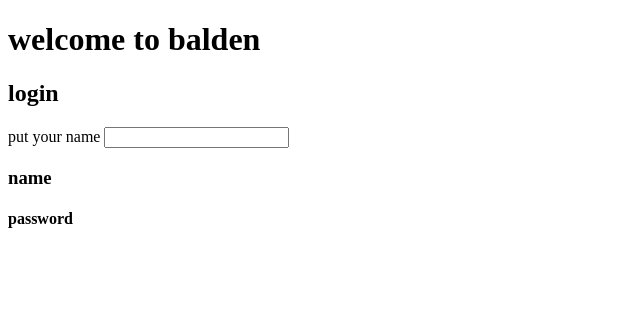
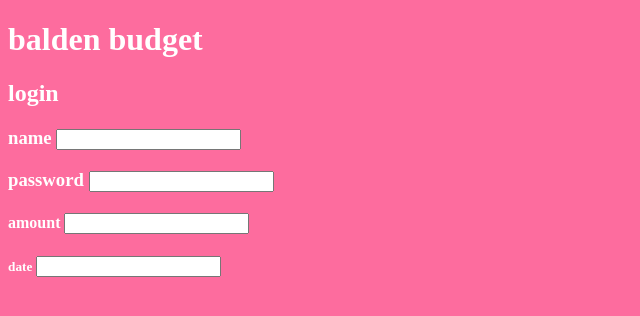
Before and after one commit to NyergesC/python-home-budget-app, a Django app: page /baldens_corner in a window 1280 px wide. Shown: the top 316 px of the page, without its empty margins (0-640 px from the left). Run offline with Django 5.2, Linux system fonts and the light colour scheme.

Commit message:
i made some changes in my coner

```diff
--- a/main_project/templates/baldens_corner/index.html
+++ b/main_project/templates/baldens_corner/index.html
@@ -4,12 +4,19 @@
     <meta charset="UTF-8">
     <title>Title</title>
 </head>
-<body>
-<h1> welcome to balden  </h1>
-<h2>login</h2>
-<label>put your name</label>
+<body><body style="background-color: #fd6c9e ">
+<h1 style="color: white">balden budget</h1>
+
+<h2 style="color: white">login</h2>
+<h3 style="color: white"<label>name</label>
 <input>
-<h3>name</h3>
-<h4>password</h4>
+
+<h3 style="color: white"</h3><label>password</label>
+<input>
+<h4 style="color: white"</h4><label>amount</label>
+<input>
+<h5 style="color: white"</h5><label>date</label>
+<input>
+
 </body>
 </html>
```
